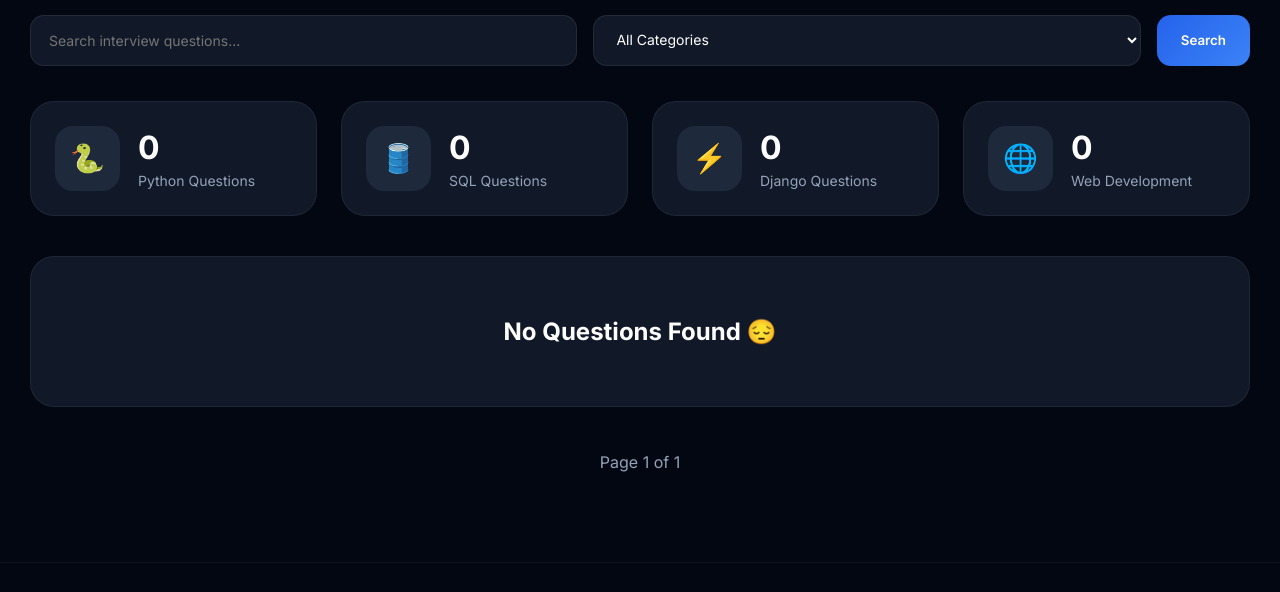
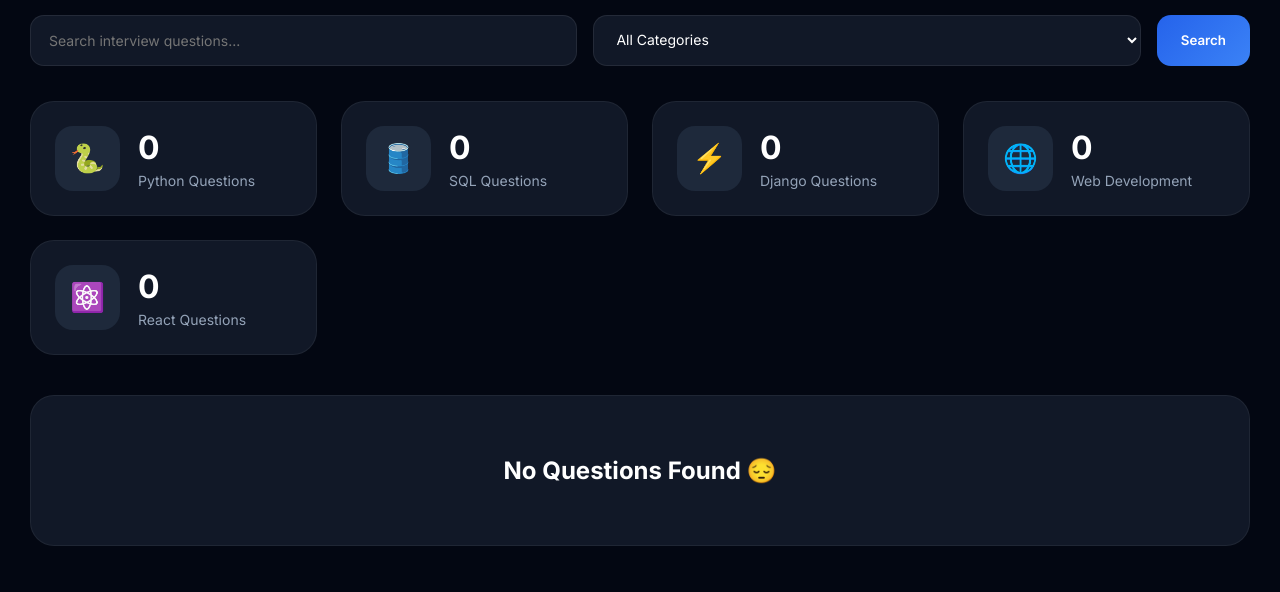
Before and after one commit to Vasu201-rai/InterviewHub, a Django app: page /dashboard/ in a window 1280 px wide. Shown: the part 588-1180 px from the top of the page. Run offline with Django 5.2, Linux system fonts and the light colour scheme; a user stored in the database is signed in; data that the repository does not hold is empty.

Commit message:
add React category

```diff
--- a/portal/models.py
+++ b/portal/models.py
@@ -13,6 +13,7 @@
         ('SQL', 'SQL'),
         ('Django', 'Django'),
         ('Web', 'Web Development'),
+         ('React', 'React'),
     ]
 
     category = models.CharField(
--- a/portal/views.py
+++ b/portal/views.py
@@ -123,6 +123,7 @@
         'sql_count': Question.objects.filter(category="SQL").count(),
         'django_count': Question.objects.filter(category="Django").count(),
         'web_count': Question.objects.filter(category="Web").count(),
+        'react_count': Question.objects.filter(category="React").count(),
         'bookmarks': bookmarks
     })
 
--- a/templates/dashboard.html
+++ b/templates/dashboard.html
@@ -69,6 +69,7 @@
                 <option value="SQL" {% if request.GET.category == "SQL" %}selected{% endif %}>SQL</option>
                 <option value="Django" {% if request.GET.category == "Django" %}selected{% endif %}>Django</option>
                 <option value="Web" {% if request.GET.category == "Web" %}selected{% endif %}>Web Development</option>
+                <option value="React" {% if request.GET.category == "React" %}selected{% endif %}>React</option>
             </select>
 
             <button type="submit">
@@ -162,6 +163,31 @@
             </div>
 
         </div>
+
+        <div class="stat-card">
+            <div class="stat-icon">
+                ⚛️
+            </div>
+            <div>
+                <h2>
+                    {{ react_count }}
+                 </h2>
+
+                <p>
+                    React Questions
+                </p>
+            </div>
+        </div>
+
+
+
+
+
+
+
+
+
+
 
     </section>
 
```
